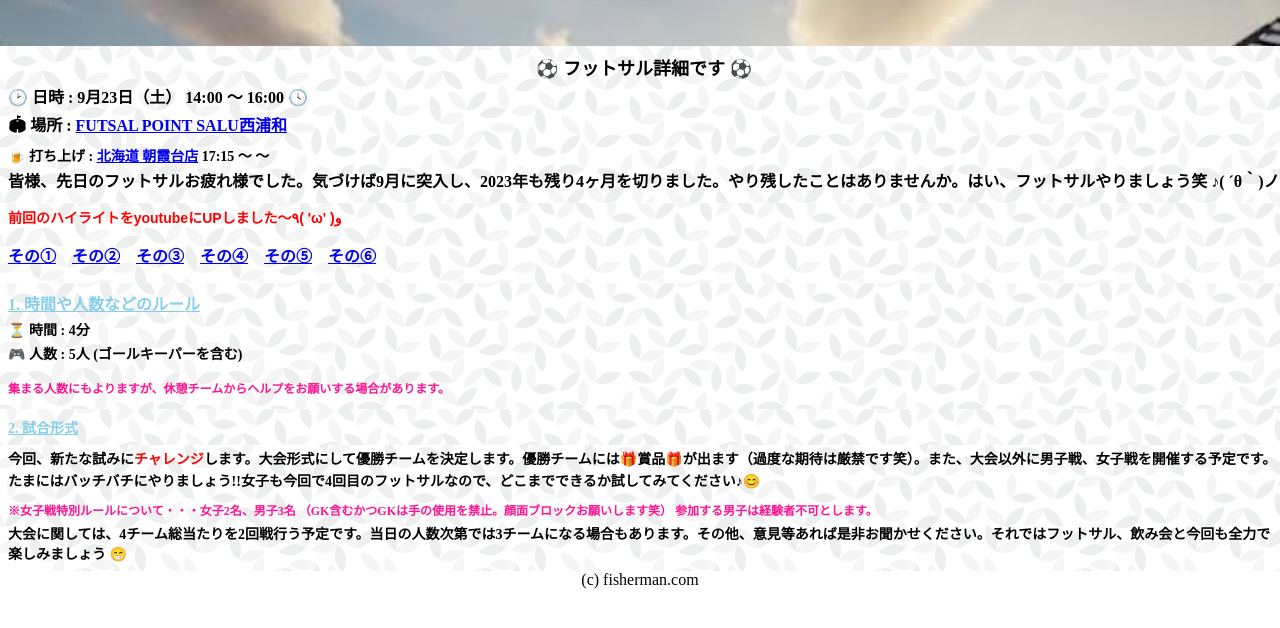
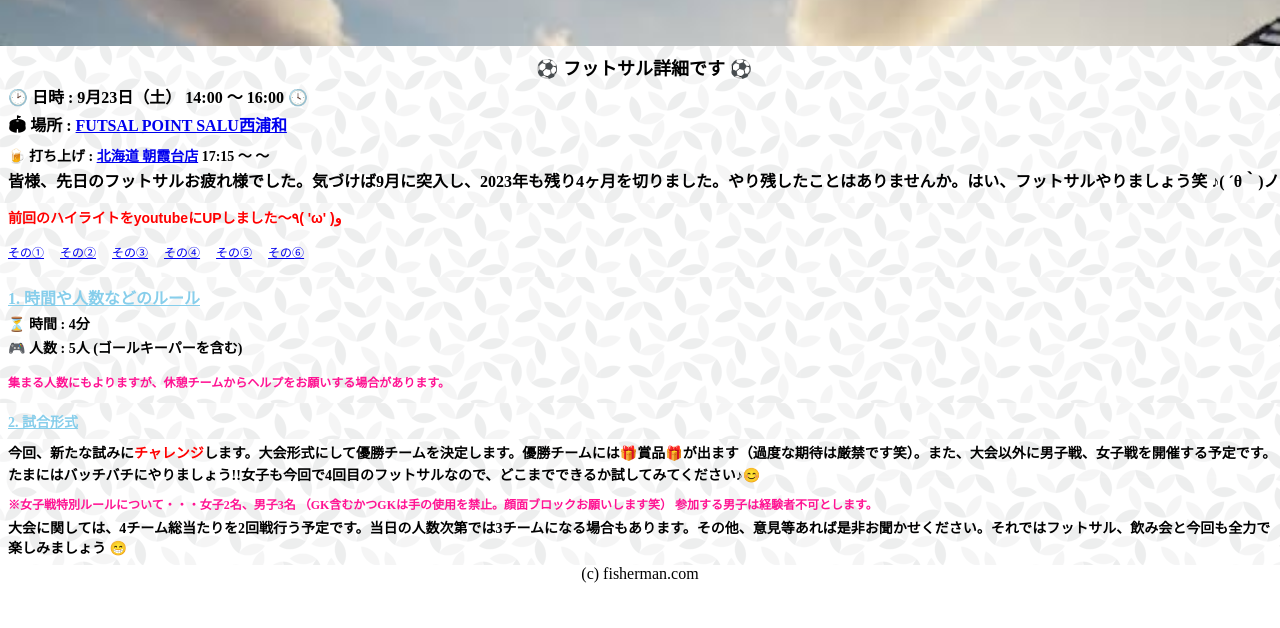
Before and after one commit to IchiroOhshiro/THE-NEXT-FUTSAL, a plain HTML site: page index.html in a window 1280 px wide. Shown: the part 114-742 px from the top of the page. Drawn offline with Linux system fonts and the light colour scheme.

Commit message:
Add files via upload

```diff
--- a/index.html
+++ b/index.html
@@ -26,12 +26,12 @@
   <nav>
     <h4>前回のハイライトをyoutubeにUPしました〜٩( 'ω' )و</h4>
     <div class="container">
-      <p class="previous"><a href="https://youtu.be/pVFFfqtPic8?si=DmLOWFhr7raD_7I0" target="_blank">その①</a></p>
-      <p class="previous"><a href="https://youtu.be/gHO6WiACH5o?si=0oaBuZNd_LxSspuO" target="_blank">その②</a></p>
-      <p class="previous"><a href="https://youtu.be/zfD6L50p0EI?si=nNajmtVsj3QnDw7N" target="_blank">その③</a></p>
-      <p class="previous"><a href="https://youtu.be/WTBdQ1kIRTs?si=f733bk8wvwhm6Km9" target="_blank">その④</a></p>
-      <p class="previous"><a href="https://youtu.be/tiQHrxIlxao?si=68Cuvy2w6hOayS-h" target="_blank">その⑤</a></p>
-      <p class="previous"><a href="https://youtu.be/D8vvTU-D5H8?si=35HsYjncG-_q6mgu" target="_blank">その⑥</a></p>
+      <p class="previous"><a class="movie" href="https://youtu.be/pVFFfqtPic8?si=DmLOWFhr7raD_7I0" target="_blank">その①</a></p>
+      <p class="previous"><a class="movie" href="https://youtu.be/gHO6WiACH5o?si=0oaBuZNd_LxSspuO" target="_blank">その②</a></p>
+      <p class="previous"><a class="movie" href="https://youtu.be/zfD6L50p0EI?si=nNajmtVsj3QnDw7N" target="_blank">その③</a></p>
+      <p class="previous"><a class="movie" href="https://youtu.be/WTBdQ1kIRTs?si=f733bk8wvwhm6Km9" target="_blank">その④</a></p>
+      <p class="previous"><a class="movie" href="https://youtu.be/tiQHrxIlxao?si=68Cuvy2w6hOayS-h" target="_blank">その⑤</a></p>
+      <p class="previous"><a class="movie" href="https://youtu.be/D8vvTU-D5H8?si=35HsYjncG-_q6mgu" target="_blank">その⑥</a></p>
     </div>
   </nav>
 
--- a/style.css
+++ b/style.css
@@ -98,15 +98,20 @@ h4 {
   font-family: sans-serif;
 }
 
+
+
 nav {
   background-image: url(futsal.webp);
 
 }
 
-.previous {
-  font-weight: bold;
-  color: black;
+.movie {
+  display:inline-block;
+  /* background: pink; */
+  font-size: 12px;
 }
+
+
 
 .information {
   font-size: 14px;
```
